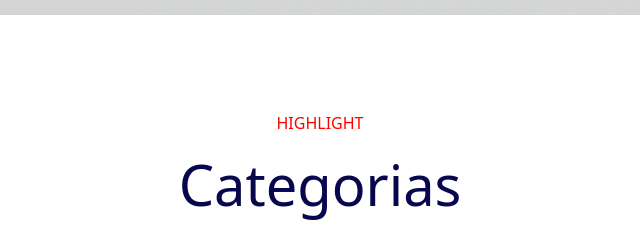
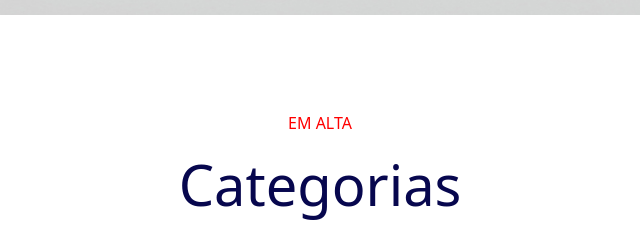
Before and after one commit to Zanchettx/Projeto-1-bootstrap, a plain HTML site: page index.html in a window 1280 px wide. Shown: the part 819-1059 px from the top of the page, 320-960 px from the left. Drawn offline with nearby package versions, Linux system fonts and the light colour scheme.

Commit message:
Update index.html

```diff
--- a/index.html
+++ b/index.html
@@ -69,7 +69,7 @@
 
   <section class="ceta py-5 text-center">
     <div class="container-fluid py-5">
-      <p class="red">HIGHLIGHT</p>
+      <p class="red"> EM ALTA</p>
       <div class="row">
         <h1>Categorias</h1>
         <div class="row py-5">
```
